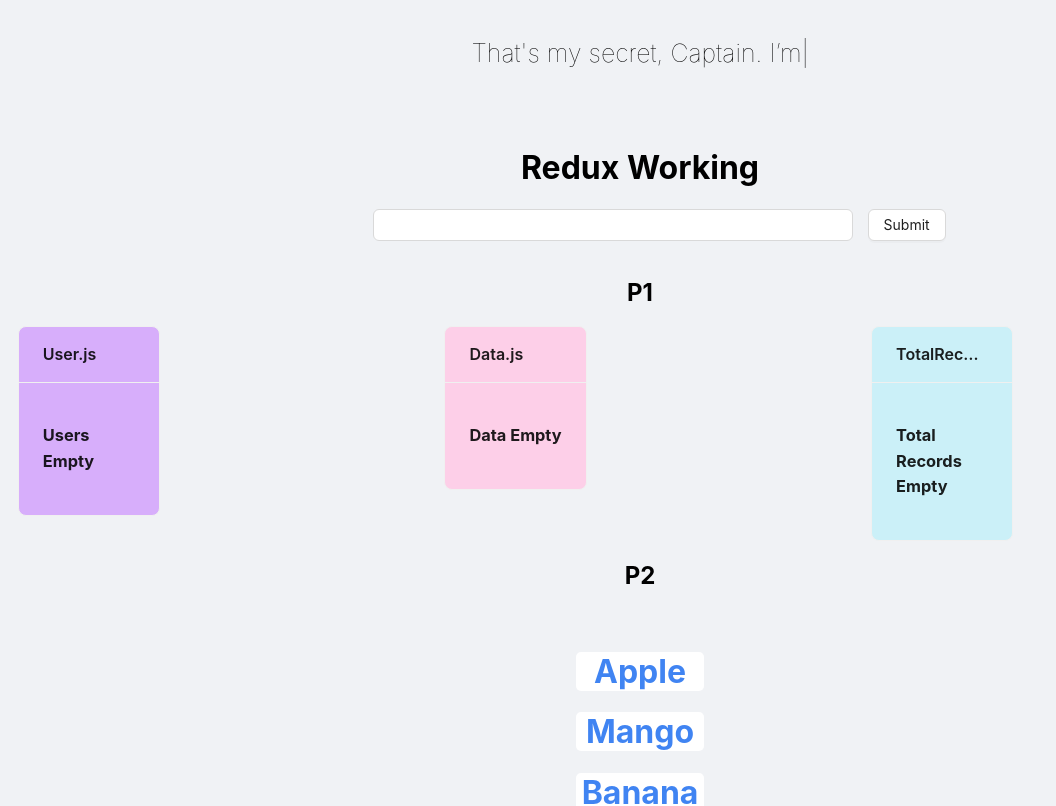
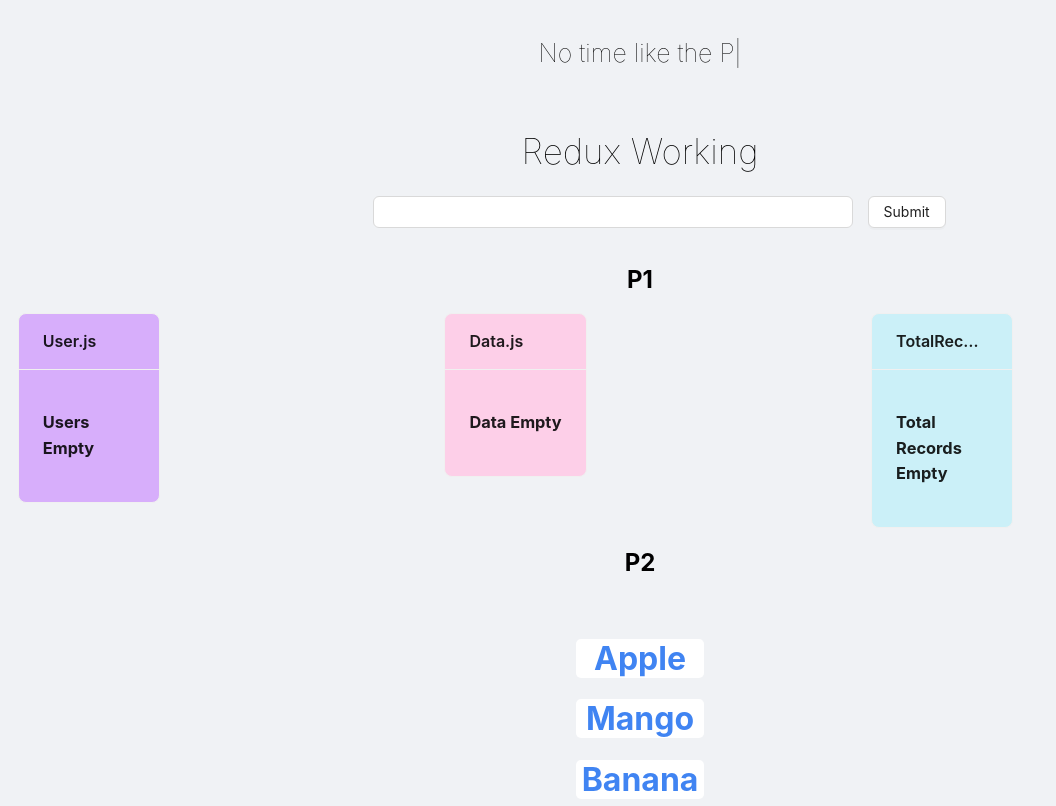
Before and after one commit to saijamiuno/react-redux, a React (Create React App) app: page / in a window 1280 px wide. Shown: the top 806 px of the page, without its empty margins (0-1056 px from the left). Built offline with nearby package versions, Linux system fonts and the light colour scheme.

Commit message:
style changes

```diff
--- a/src/App.css
+++ b/src/App.css
@@ -48,7 +48,7 @@
     Ubuntu, Cantarell, "Open Sans", "Helvetica Neue", sans-serif;
 }
 
-.title {
+.titleTyping {
   font-size: 25px;
   background: black;
   -webkit-background-clip: text;
@@ -58,3 +58,12 @@
   color: "#292b2c";
   font-family: -apple-system, BlinkMacSystemFont, sans-serif;
 }
+.titleTyping1 {
+  font-size: 35px;
+  background: black;
+  -webkit-background-clip: text;
+  background-clip: text;
+  -webkit-text-fill-color: transparent;
+  font-weight: 1.5;
+  font-family: -apple-system-body, BlinkMa  cSystemFont, sans-serif;
+}
--- a/src/App.js
+++ b/src/App.js
@@ -18,23 +18,25 @@
 function App() {
   return (
     <div style={{ overflow: "hidden" }} className="App">
-      <div style={{ padding: "3vw" }} className="title">
+      <div style={{ padding: "3vw" }} className="titleTyping">
         <Typed
           strings={[
-            `That's my secret, Captain. I’m always Angry`,
+            "No time like the Present.",
+            `That's my secret, Captain. I'm always Angry`,
             "I can do this all Day.",
+            "Just have a little Faith.",
             "Whatever it Takes.",
-            "I am Iron Man",
             "What more could I lose?",
             "I like this One !?",
+            "Dance off Bro!",
+            "He's a friend from Work",
           ]}
-          typeSpeed={150}
+          typeSpeed={140}
           backSpeed={50}
           loop
         />
       </div>
-      <br />
-      <h1>Redux Working</h1>
+      <h1 className="titleTyping1">Redux Working</h1>
       <Col offset={7} span={12}>
         <Todo />
       </Col>
```
